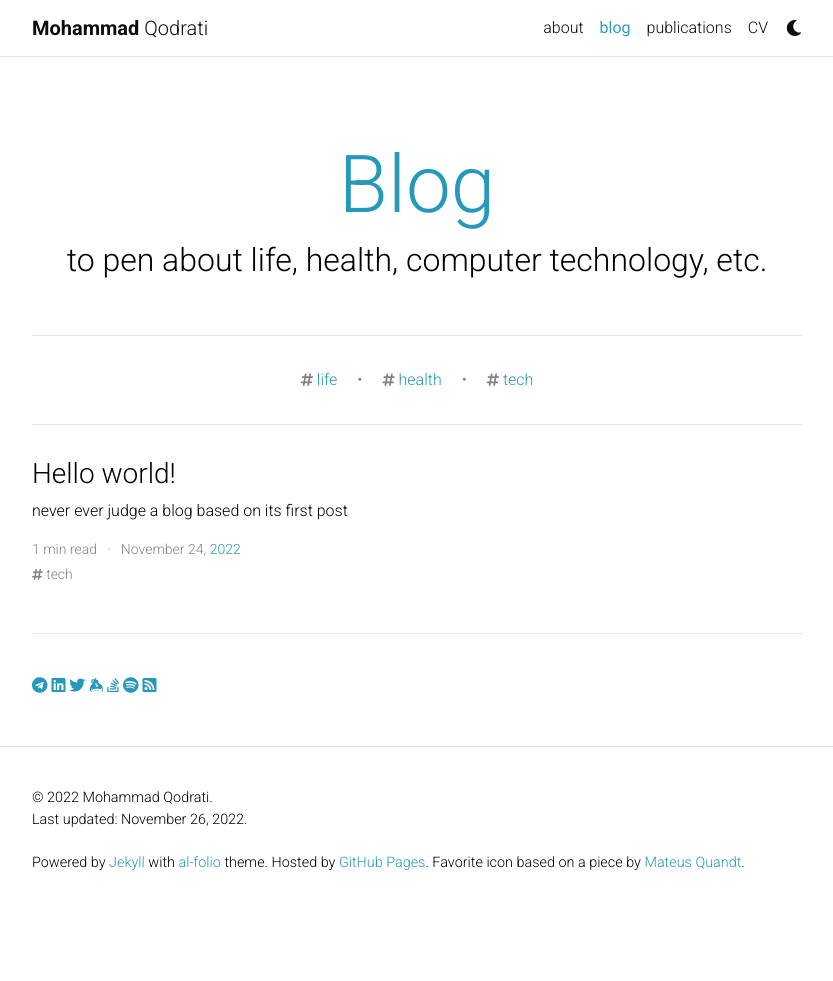
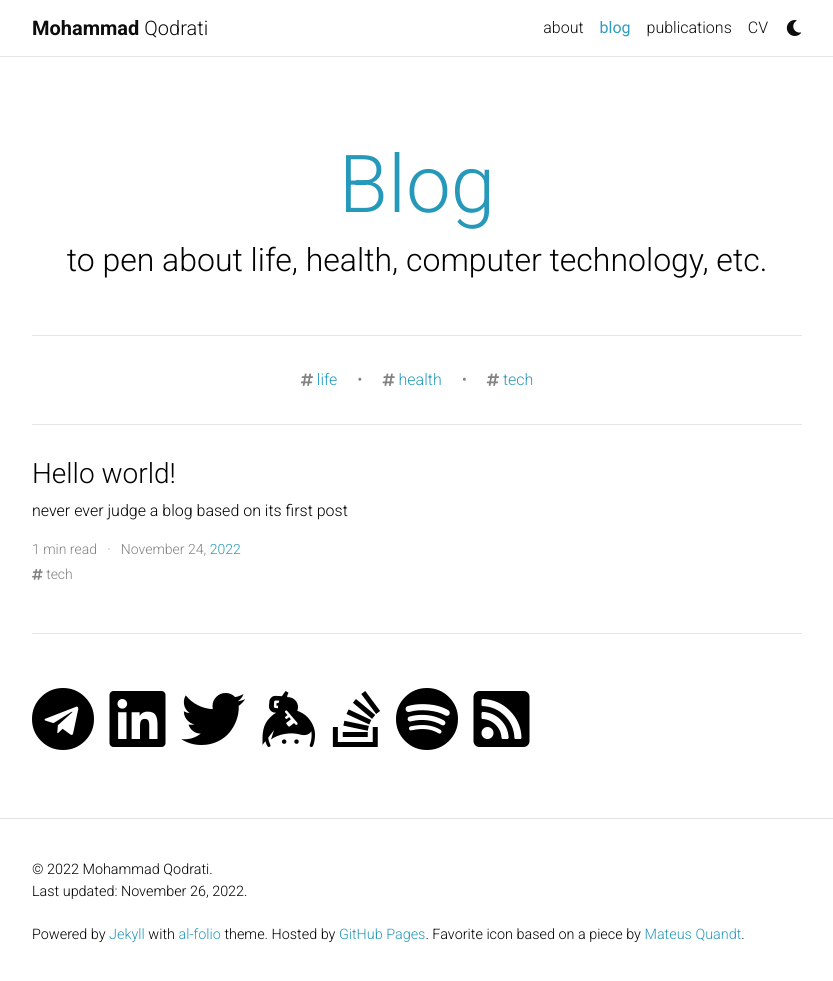
Before and after one commit to qomhmd/qomhmd.github.io, a Jekyll site: the page built from blog/index.html, in a window 1280 px wide and 985 px high. Shown: the top 981 px of the window, without its empty margins (223-1056 px from the left). Built offline with Jekyll 4.4.1, drawn with Linux system fonts in a browser that asks for light colours; the list of posts is cut into pages by our own code; comment, search, counter and statistics services are not loaded; a style sheet for code colours, icons or effects is not loaded.

Commit message:
Update blog index to have social icons

```diff
--- a/blog/index.html
+++ b/blog/index.html
@@ -97,7 +97,9 @@
 
 </div>
 {%- if page.social %}
+<div class="social">
   <div class="contact-icons">
   {% include social.html %}
   </div>
+</div>
 {%- endif %}
```
